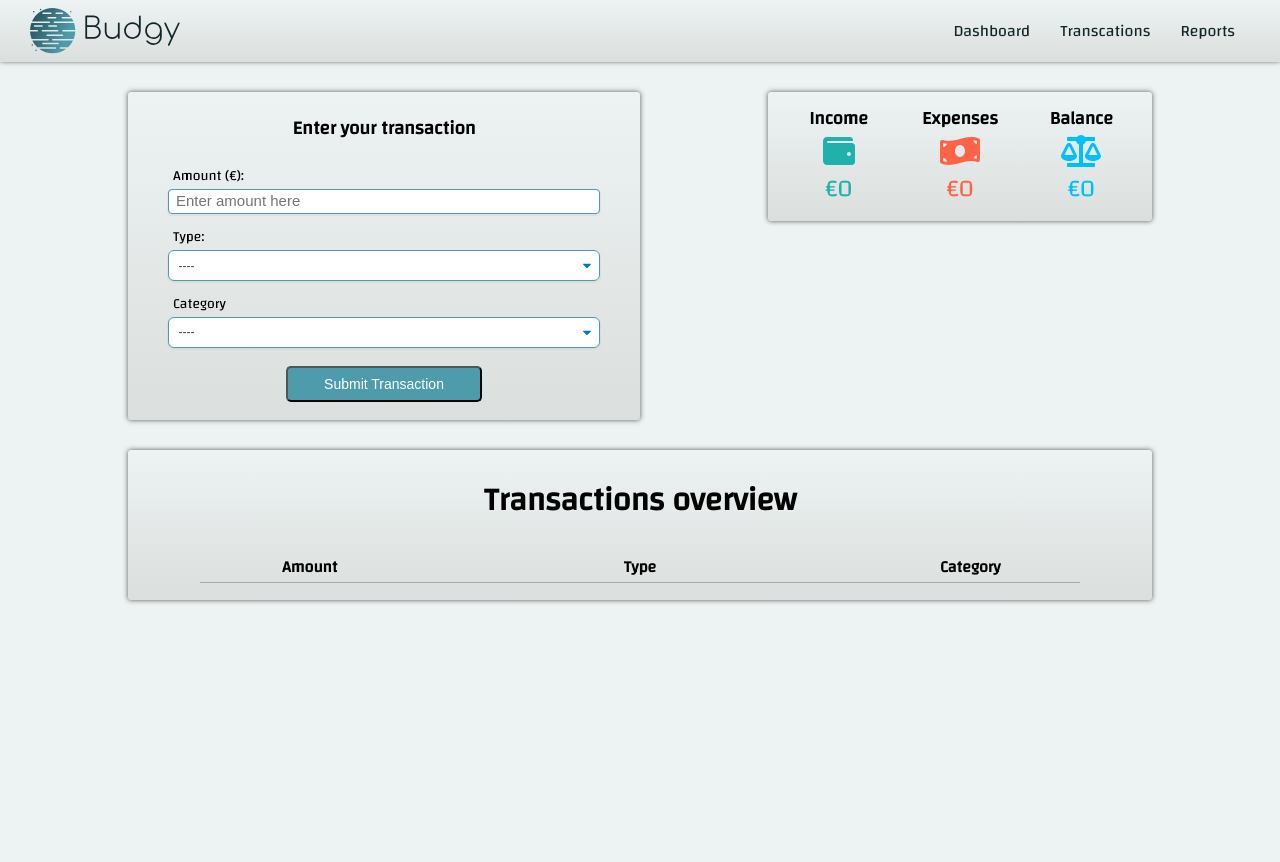
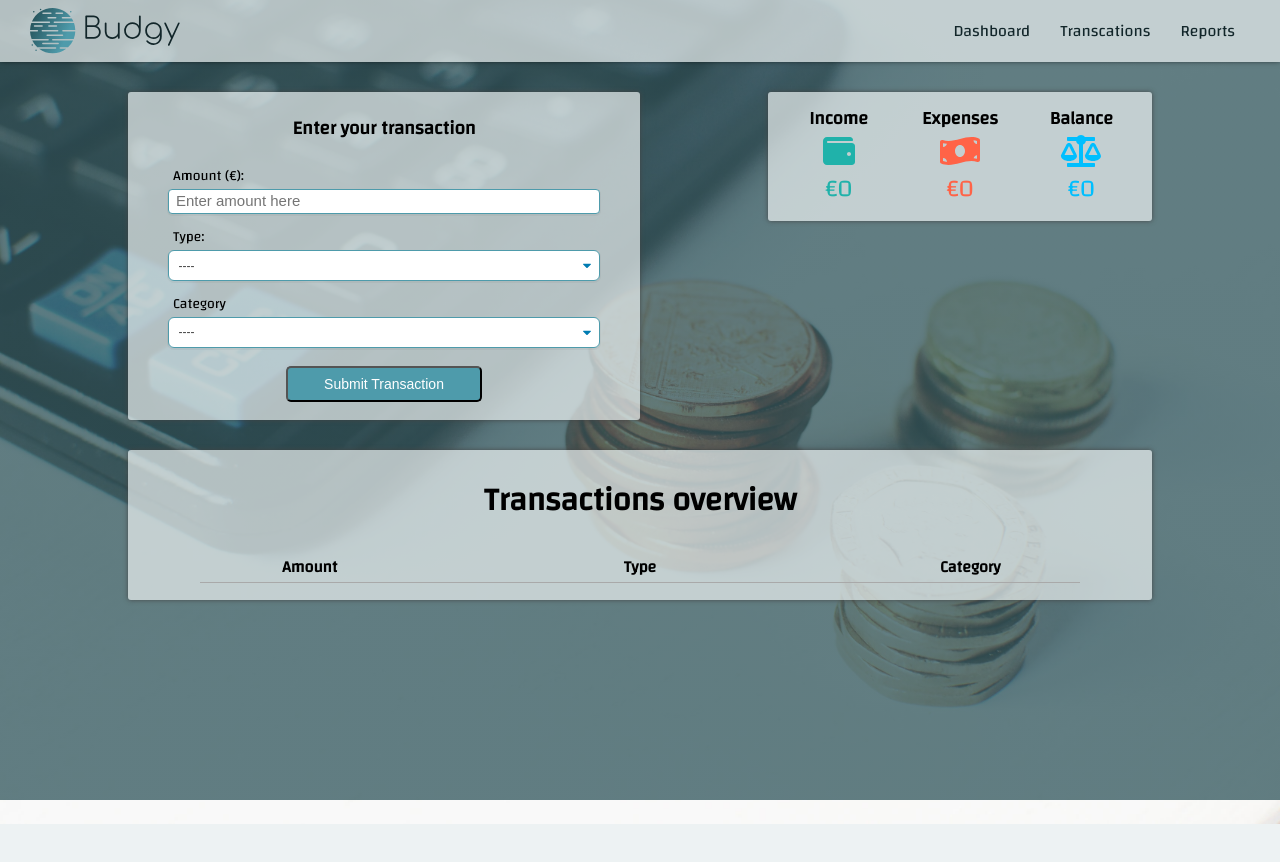
Before and after one commit to rffffy/budgy, a React (Create React App) app: page / in a window 1280 px wide. Before the commit the page ends 800 px from the top, so only its background shows below. Built offline with nearby package versions, Linux system fonts and the light colour scheme.

Commit message:
interface changes

```diff
--- a/src/App.css
+++ b/src/App.css
@@ -2,6 +2,21 @@ body {
 	font-family: "Changa", sans-serif;
 	/* font-family: "Comfortaa", cursive; */
 	/* padding: 20px 20px; */
+	height: 100%;
+
+	background-image: linear-gradient(
+			to bottom,
+			rgba(32, 72, 79, 0.7) 100%,
+			transparent
+		),
+		url("./assets/bg-calc.jpg");
+	background-position: center;
+	background-size: cover;
+	background-repeat: no-repeat;
+}
+
+.App {
+	height: 100%;
 }
 
 .main-container {
@@ -10,5 +25,7 @@ body {
 	flex-wrap: wrap;
 	justify-content: space-evenly;
 	align-items: flex-start;
-	margin-top: 30px;
+	align-content: flex-start;
+	/* margin-top: 30px; */
+	height: 100%;
 }
--- a/src/components/budget-overview/budget-overview.styles.css
+++ b/src/components/budget-overview/budget-overview.styles.css
@@ -2,12 +2,14 @@
 	width: 30%;
 	padding: 10px;
 	border-radius: 3px;
-	background: linear-gradient(0deg, rgba(57, 64, 31, 0.1), transparent);
+	/* background: linear-gradient(0deg, rgba(57, 64, 31, 0.1), transparent); */
+	background: rgba(237, 242, 243, 0.7);
 	/* background: rgba(245, 245, 245, 0.7); */
 	box-shadow: 0px 0px 5px rgba(68, 68, 68, 0.9);
 	display: flex;
 	justify-content: space-evenly;
 	align-items: center;
+	margin-top: 30px;
 }
 
 .info-block {
--- a/src/components/custom-input/custom-input.styles.css
+++ b/src/components/custom-input/custom-input.styles.css
@@ -33,6 +33,7 @@ input[type="number"]::-webkit-outer-spin-button {
 	/* width: 60%; */
 	border: 1px solid #4e9bab;
 	border-radius: 4px;
+	font-weight: 500;
 	/* border-bottom: 2px solid grey; */
 	/* margin: 25px 0; */
 }
--- a/src/components/header/header.styles.css
+++ b/src/components/header/header.styles.css
@@ -1,5 +1,6 @@
 .header {
-	background: linear-gradient(0deg, rgba(57, 64, 31, 0.1), transparent);
+	/* background: linear-gradient(0deg, rgba(57, 64, 31, 0.1), transparent); */
+	background: rgba(237, 242, 243, 0.7);
 	/* box-shadow: 1px 1px 6px rgba(68, 68, 68, 0.6); */
 	box-shadow: 0px -2px 6px black;
 	padding: 6px 30px;
@@ -24,7 +25,7 @@
 }
 
 .option {
-	padding: 10px 15px;
+	padding: 0px 15px;
 	text-decoration: none;
 	color: #12262a;
 }
--- a/src/components/transaction-input/transaction-input.styles.css
+++ b/src/components/transaction-input/transaction-input.styles.css
@@ -2,8 +2,10 @@
 	width: 40%;
 	border-radius: 3px;
 	/* background: rgba(245, 245, 245, 0.7); */
-	background: linear-gradient(0deg, rgba(57, 64, 31, 0.1), transparent);
+	/* background: linear-gradient(0deg, rgba(57, 64, 31, 0.1), transparent); */
+	background: rgba(237, 242, 243, 0.7);
 	box-shadow: 0px 0px 5px rgba(68, 68, 68, 0.9);
+	margin-top: 30px;
 }
 
 h3 {
--- a/src/components/transactions-overview/transactions-overview.styles.css
+++ b/src/components/transactions-overview/transactions-overview.styles.css
@@ -1,8 +1,8 @@
 .transaction-overview_container {
-	/* border: 1px solid black; */
 	width: 80%;
 	border-radius: 3px;
-	background: linear-gradient(0deg, rgba(57, 64, 31, 0.1), transparent);
+	/* background: linear-gradient(0deg, rgba(57, 64, 31, 0.1), transparent); */
+	background: rgba(237, 242, 243, 0.7);
 	/* background: rgba(114, 138, 183, 0.1); */
 	/* background: rgba(245, 245, 245, 0.7); */
 	box-shadow: 0px 0px 5px rgba(68, 68, 68, 0.9);
--- a/src/index.css
+++ b/src/index.css
@@ -1,3 +1,7 @@
+html {
+	height: 100%;
+}
+
 body {
 	margin: 0;
 	font-family: -apple-system, BlinkMacSystemFont, "Segoe UI", "Roboto", "Oxygen",
@@ -6,6 +10,7 @@ body {
 	-webkit-font-smoothing: antialiased;
 	-moz-osx-font-smoothing: grayscale;
 	background: #edf2f3;
+	height: 100%;
 	/* background-image: url("./assets/bg-blur.jpg"); */
 	/* background: rgb(232, 244, 240); */
 	/* box-sizing: border-box; */
@@ -19,3 +24,7 @@ code {
 * {
 	box-sizing: border-box;
 }
+
+#root {
+	height: 100%;
+}
```
Also changed, not shown: src/assets/bg-calc.jpg (added), 1 other file (tests, documents, lock files or other folders).
